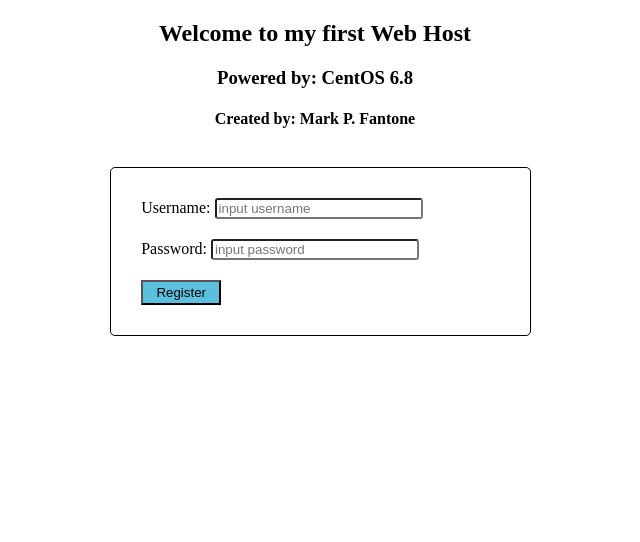
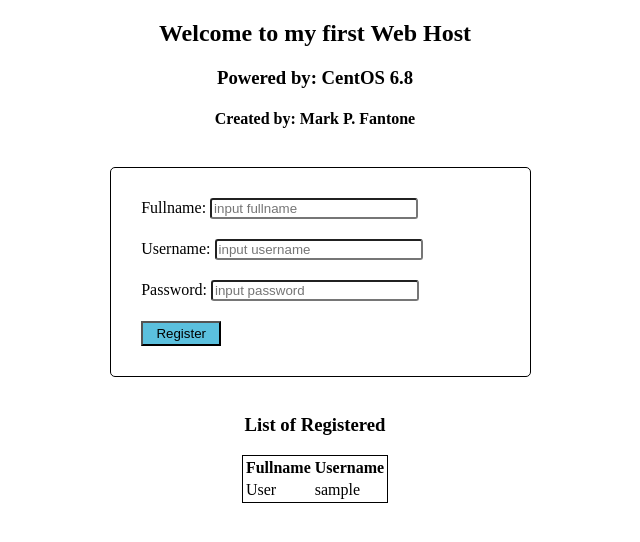
Before and after one commit to fantone880/sample_login, a PHP site: page / in a window 1280 px wide. Shown: the top 542 px of the page, without its empty margins (325-965 px from the left). Run offline with PHP 8.4, Linux system fonts and the light colour scheme; tables that the repository leaves empty or names only in its code hold one stand-in row (values such as "Sample post").

Commit message:
first commit

```diff
--- a/css/style.css
+++ b/css/style.css
@@ -24,3 +24,10 @@ h2,h3,h4{
 	width: 80px;
 	height: 25px;
 }
+.table-group{
+	border: 1px solid #000
+	width: 100px;
+}
+table,tr{
+	border: 1px solid #000;
+}
--- a/index.html
+++ b/index.php
@@ -1,3 +1,4 @@
+
 <!DOCTYPE html>
 <html>
 <head>
@@ -16,6 +17,9 @@
 		<div class="login-border">
 			<form method="post" action="php/login.php">
 				<div class="form-group">
+					Fullname: <input type="text" placeholder="input fullname" name="fullname" class="input">
+				</div>
+				<div class="form-group">
 					Username: <input type="text" placeholder="input username" name="username" class="input">
 				</div>
 				<div class="form-group">
@@ -26,6 +30,25 @@
 				</div>
 			<form>
 		</div>
+		<br />
+		<h3>List of Registered</h3>
+		<div class="table-group">
+			<center><table>
+				<tr>
+					<th>Fullname</th>
+					<th>Username</th>
+				</tr>
+					<?php
+						include('php/connection.php');
+
+						$sql = "SELECT * FROM login";
+						$result = mysqli_query($con, $sql);
+						while($data = $result->fetch_assoc()){
+							echo "<tr><td>".$data['fullname']."</td><td>".$data['username']."</td></tr>";
+						}
+					?>
+			</table></center>
+		</div>
 	</div>
 </body>
 
--- /dev/null
+++ b/php/connection.php
@@ -0,0 +1,5 @@
+<?php
+
+	$con = mysqli_connect('localhost','root','','centos');
+
+?>
--- a/php/login.php
+++ b/php/login.php
@@ -1,15 +1,17 @@
 <?php
 
-	$con =  mysqli_connect('localhost', 'root', '', 'centos');
+	include ('connection.php');
 
+	$fullname = $_POST['fullname'];
 	$username = $_POST['username'];
 	$password = $_POST['password'];
 
-	$sql = "INSERT INTO login (username, password) VALUES ('$username', '$password')";
+	$sql = "INSERT INTO login (fullname, username, password) VALUES ('$fullname', '$username', '$password')";
 
 
 	if(($username == "") && ($password == "")){
 		echo "Username and Password must be filled up!";
+
 	}
 	else if($username == ""){
 		echo "Username must be filled up!";
```
